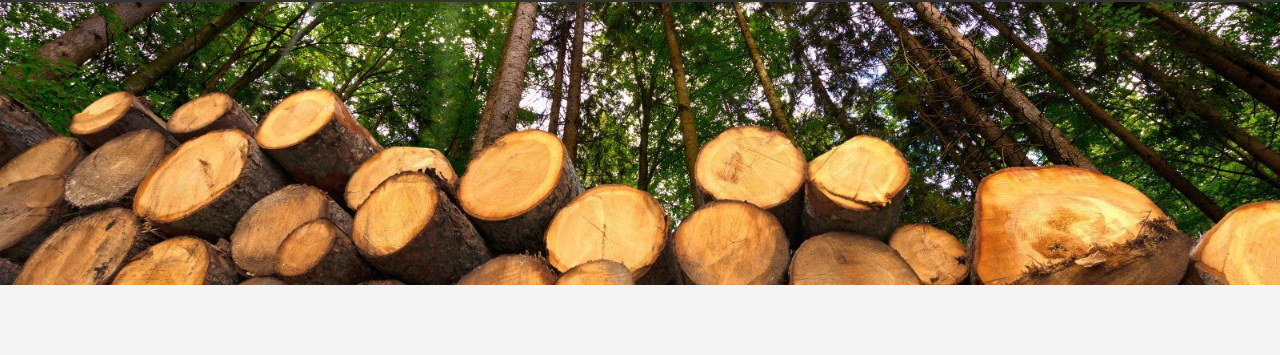
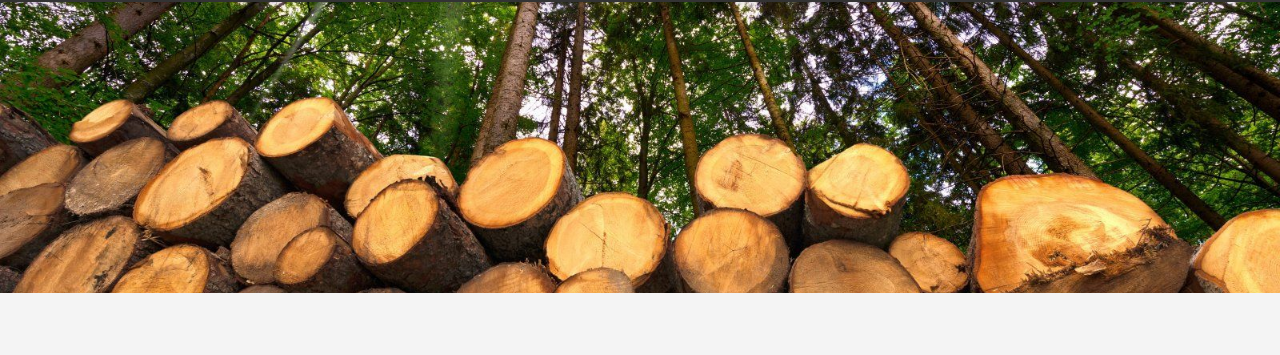
Before and after one commit to Jordas243/HOP, a plain HTML site: page index.html in a window 1280 px wide. Shown: the part 115-470 px from the top of the page. Drawn offline with nearby package versions, Linux system fonts and the light colour scheme.

Commit message:
Update style1.css

```diff
--- a/style1.css
+++ b/style1.css
@@ -5,7 +5,7 @@ body {
     font-family: Arial, sans-serif;
     line-height: 1.8; /* Interlignes plus grandes */
     margin: 0;
-    padding: 0;
+    padding-top: 1vh;
     background-color: #f4f4f9;
 }
 
```
